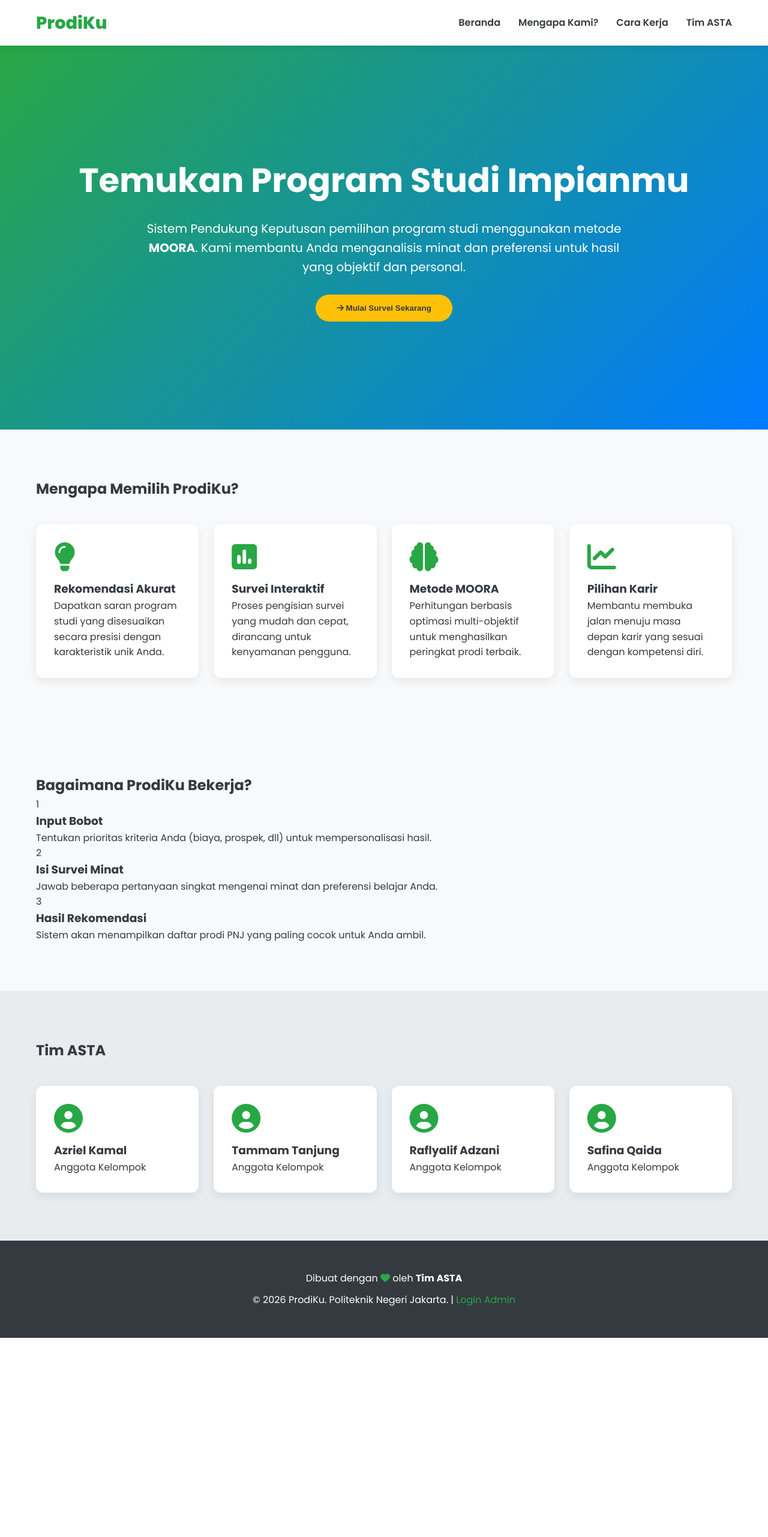
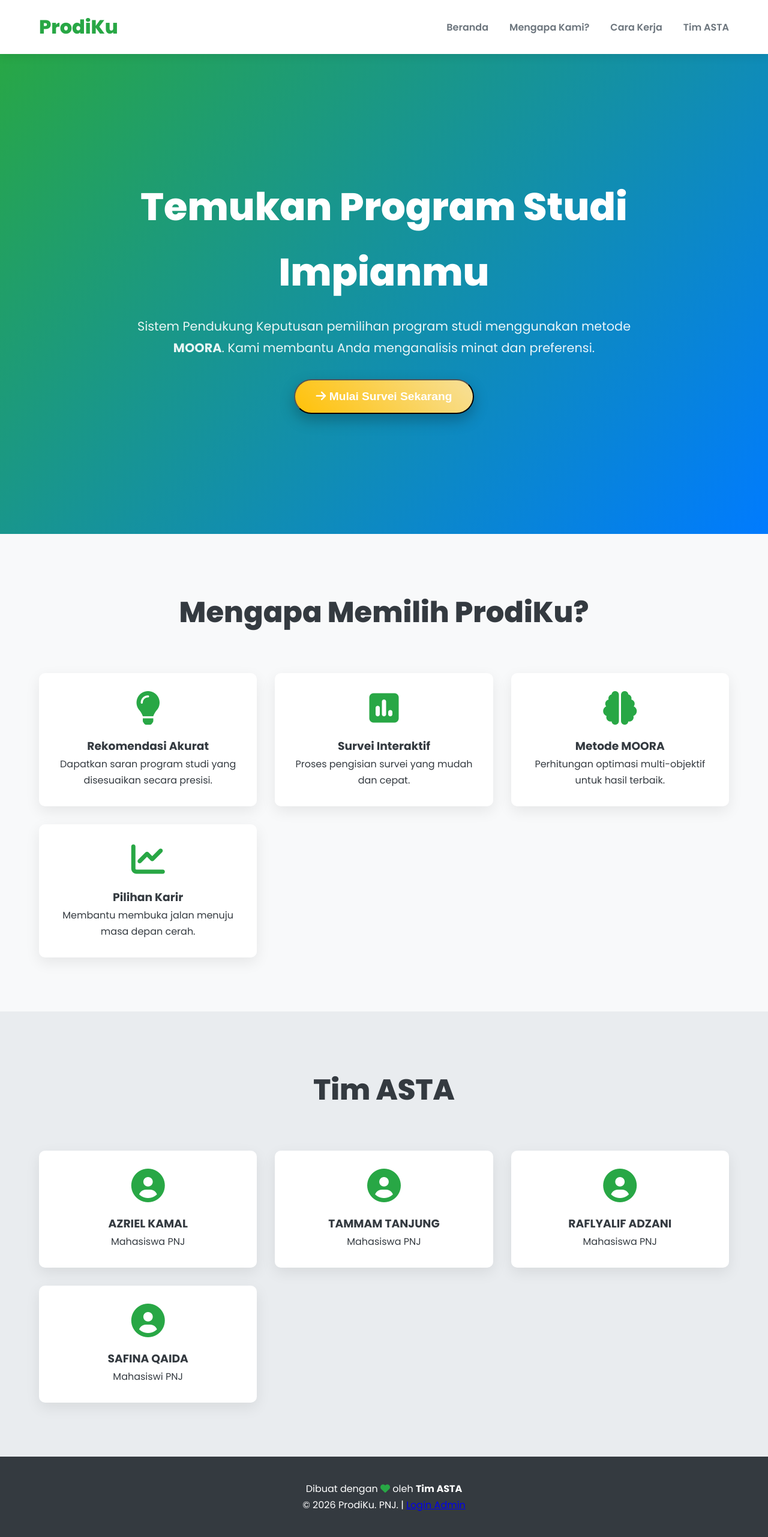
Before and after one commit to Tammam141/Prodiku, a Flask app: page / in a window 1280 px wide. Shown: the whole page at 60% size. Before the commit the page ends 2230 px from the top, so only its background shows below. Run offline with Flask 3, Linux system fonts and the light colour scheme.

Commit message:
Perbaikan ui 2

```diff
--- a/static/index.css
+++ b/static/index.css
@@ -11,7 +11,7 @@
     --white: #ffffff;
     --shadow-light: rgba(0, 0, 0, 0.08);
     --shadow-medium: rgba(0, 0, 0, 0.15);
-    --border-radius: 12px;
+    --border-radius: 10px;
 }
 
 * {
@@ -24,30 +24,34 @@ body {
     font-family: 'Poppins', sans-serif;
     background-color: var(--bg-light);
     color: var(--text-dark);
-    line-height: 1.6;
+    line-height: 1.7;
+    scroll-behavior: smooth;
     overflow-x: hidden;
 }
 
-/* Layout */
 .container {
-    width: 100%;
     max-width: 1200px;
     margin: 0 auto;
-    padding: 0 20px;
+    padding: 0 25px;
 }
 
 .section-padding {
-    padding: 80px 0;
+    padding: 90px 0;
 }
 
-/* Navbar Responsif */
+.text-center {
+    text-align: center;
+}
+
+/* NAVBAR & RESPONSIVE MENU */
 .navbar {
-    background-color: var(--white);
-    padding: 15px 0;
-    box-shadow: 0 2px 10px var(--shadow-light);
+    background-color: rgba(255, 255, 255, 0.95);
+    padding: 18px 0;
+    box-shadow: 0 4px 15px var(--shadow-light);
     position: sticky;
     top: 0;
     z-index: 1000;
+    transition: all 0.3s ease;
 }
 
 .navbar .container {
@@ -57,30 +61,45 @@ body {
 }
 
 .logo {
-    font-size: 1.8rem;
+    font-size: 2em;
     font-weight: 800;
     color: var(--primary);
     text-decoration: none;
 }
 
 .nav-links {
+    list-style: none;
     display: flex;
-    list-style: none;
-    gap: 30px;
+    align-items: center;
+}
+
+.nav-links li {
+    margin-left: 35px;
 }
 
 .nav-links a {
+    color: var(--text-light);
     text-decoration: none;
-    color: var(--text-dark);
     font-weight: 600;
-    transition: 0.3s;
+    position: relative;
+    transition: color 0.3s ease;
 }
 
-.nav-links a:hover {
-    color: var(--primary);
+.nav-links a::after {
+    content: '';
+    position: absolute;
+    left: 0;
+    bottom: -5px;
+    width: 0;
+    height: 3px;
+    background-color: var(--primary);
+    transition: width 0.3s ease;
 }
 
-/* Hamburger Menu (Mobile Only) */
+.nav-links a:hover { color: var(--primary); }
+.nav-links a:hover::after { width: 100%; }
+
+/* Hamburger Menu Icon */
 .menu-toggle {
     display: none;
     flex-direction: column;
@@ -89,110 +108,150 @@ body {
 }
 
 .menu-toggle span {
-    width: 25px;
+    display: block;
+    width: 28px;
     height: 3px;
-    background: var(--text-dark);
-    border-radius: 2px;
+    background: var(--primary);
+    border-radius: 3px;
 }
 
-/* Hero Section */
+/* HERO SECTION */
 .hero {
-    min-height: 80vh;
     background: linear-gradient(135deg, var(--primary), var(--secondary));
+    color: var(--white);
+    position: relative;
+    overflow: hidden;
     display: flex;
     align-items: center;
     justify-content: center;
+    min-height: 100vh;
     text-align: center;
-    color: var(--white);
+}
+
+.hero-content {
+    position: relative;
+    z-index: 2;
+    max-width: 900px;
     padding: 40px 20px;
 }
 
 .hero h1 {
-    font-size: clamp(2rem, 5vw, 3.5rem);
+    font-size: clamp(2.5em, 8vw, 4em); /* Responsive font size */
+    margin-bottom: 18px;
+    font-weight: 800;
+}
+
+.hero p {
+    font-size: clamp(1em, 4vw, 1.3em);
+    margin-bottom: 35px;
+    opacity: 0.9;
+}
+
+.cta-button {
+    display: inline-block;
+    padding: 16px 35px;
+    font-size: 1.2em;
+    color: var(--white);
+    background: linear-gradient(45deg, var(--accent), #f7e099);
+    border-radius: 50px;
+    text-decoration: none;
+    font-weight: 700;
+    box-shadow: 0 10px 25px rgba(0, 0, 0, 0.25);
+    transition: all 0.3s ease;
+}
+
+.cta-button:hover {
+    transform: translateY(-5px);
+    background: linear-gradient(45deg, #99f7aa, var(--accent));
+}
+
+/* GRID SYSTEM (Features & Team) */
+.section-heading {
+    font-size: 3em;
+    margin-bottom: 20px;
+    font-weight: 800;
+}
+
+.feature-grid, .steps-grid {
+    display: grid;
+    grid-template-columns: repeat(auto-fit, minmax(280px, 1fr));
+    gap: 30px;
+    margin-top: 60px;
+}
+
+.feature-item, .step-item {
+    background-color: var(--white);
+    padding: 30px;
+    border-radius: var(--border-radius);
+    box-shadow: 0 8px 25px var(--shadow-light);
+    transition: all 0.3s ease;
+}
+
+.feature-item i {
+    font-size: 3.5em;
+    color: var(--primary);
     margin-bottom: 20px;
 }
 
-.hero p {
-    font-size: clamp(1rem, 2vw, 1.25rem);
-    max-width: 800px;
-    margin: 0 auto 30px;
+.step-item .step-number {
+    width: 60px;
+    height: 60px;
+    font-size: 2.5em;
+    font-weight: 800;
+    color: var(--secondary);
+    border: 4px solid var(--secondary);
+    border-radius: 50%;
+    display: inline-flex;
+    align-items: center;
+    justify-content: center;
+    margin-bottom: 18px;
 }
 
-/* Buttons */
-.cta-button {
-    background-color: var(--accent);
-    color: var(--text-dark);
-    padding: 15px 35px;
-    border-radius: 50px;
-    text-decoration: none;
-    font-weight: 700;
-    display: inline-block;
-    border: none;
-    transition: 0.3s;
+/* FOOTER */
+.footer {
+    background-color: var(--text-dark);
+    color: var(--white);
+    padding: 40px 0;
 }
 
-.cta-button:hover {
-    transform: translateY(-3px);
-    box-shadow: 0 5px 15px rgba(0,0,0,0.2);
-}
-
-/* Features & Team Grid */
-.feature-grid {
-    display: grid;
-    grid-template-columns: repeat(auto-fit, minmax(250px, 1fr));
-    gap: 25px;
-    margin-top: 40px;
-}
-
-.feature-item {
-    background: var(--white);
-    padding: 30px;
-    border-radius: var(--border-radius);
-    box-shadow: 0 5px 15px var(--shadow-light);
-    transition: 0.3s;
-}
-
-.feature-item i {
-    font-size: 3rem;
-    color: var(--primary);
-    margin-bottom: 15px;
-}
-
-/* Animasi */
+/* ANIMATIONS */
 .animated {
-    animation: fadeInUp 0.8s ease forwards;
+    animation: fadeInUp 1s ease-out forwards;
 }
 
 @keyframes fadeInUp {
-    from { opacity: 0; transform: translateY(20px); }
+    from { opacity: 0; transform: translateY(30px); }
     to { opacity: 1; transform: translateY(0); }
 }
 
-/* --- MEDIA QUERIES (BREAKPOINTS) --- */
+/* --- RESPONSIVE MEDIA QUERIES --- */
+@media (max-width: 992px) {
+    .section-heading { font-size: 2.5em; }
+}
 
 @media (max-width: 768px) {
-    .menu-toggle {
-        display: flex;
-    }
+    .menu-toggle { display: flex; }
 
     .nav-links {
-        display: none; /* Sembunyikan menu di mobile */
+        display: none; /* Hidden by default on mobile */
         flex-direction: column;
         position: absolute;
         top: 100%;
         left: 0;
         width: 100%;
         background: var(--white);
-        padding: 20px;
-        box-shadow: 0 5px 10px rgba(0,0,0,0.1);
-        text-align: center;
+        padding: 20px 0;
+        box-shadow: 0 10px 15px rgba(0,0,0,0.1);
     }
 
-    .nav-links.active {
-        display: flex; /* Munculkan saat klik hamburger */
+    .nav-links.active { display: flex; } /* Show when toggled */
+
+    .nav-links li {
+        margin: 15px 0;
+        text-align: center;
+        width: 100%;
     }
 
-    .section-padding {
-        padding: 50px 0;
-    }
+    .section-padding { padding: 60px 0; }
+    .hero { min-height: auto; padding: 100px 0; }
 }
--- a/templates/index.html
+++ b/templates/index.html
@@ -5,10 +5,8 @@
     <meta charset="UTF-8">
     <title>Selamat Datang - ProdiKu SPK</title>
     <meta name="viewport" content="width=device-width, initial-scale=1.0">
-
     <link href="https://fonts.googleapis.com/css2?family=Poppins:wght@300;400;600;700;800&display=swap" rel="stylesheet">
     <link rel="stylesheet" href="https://cdnjs.cloudflare.com/ajax/libs/font-awesome/6.0.0-beta3/css/all.min.css">
-
     <link rel="stylesheet" href="{{ url_for('static', filename='index.css') }}">
 </head>
 
@@ -24,7 +22,7 @@
                 <span></span>
             </div>
 
-            <ul class="nav-links">
+            <ul class="nav-links" id="nav-list">
                 <li><a href="#hero">Beranda</a></li>
                 <li><a href="#features">Mengapa Kami?</a></li>
                 <li><a href="#how-it-works">Cara Kerja</a></li>
@@ -36,10 +34,7 @@
     <section id="hero" class="hero">
         <div class="hero-content animated">
             <h1>Temukan Program Studi Impianmu</h1>
-            <p>
-                Sistem Pendukung Keputusan pemilihan program studi menggunakan metode <strong>MOORA</strong>.
-                Kami membantu Anda menganalisis minat dan preferensi untuk hasil yang objektif dan personal.
-            </p>
+            <p>Sistem Pendukung Keputusan pemilihan program studi menggunakan metode <strong>MOORA</strong>. Kami membantu Anda menganalisis minat dan preferensi.</p>
             <form action="{{ url_for('mulai_survei') }}" method="POST">
                 <button type="submit" class="cta-button">
                     <i class="fas fa-arrow-right"></i> Mulai Survei Sekarang
@@ -55,45 +50,22 @@
                 <div class="feature-item">
                     <i class="fas fa-lightbulb"></i>
                     <h3>Rekomendasi Akurat</h3>
-                    <p>Dapatkan saran program studi yang disesuaikan secara presisi dengan karakteristik unik Anda.</p>
+                    <p>Dapatkan saran program studi yang disesuaikan secara presisi.</p>
                 </div>
                 <div class="feature-item">
                     <i class="fas fa-poll"></i>
                     <h3>Survei Interaktif</h3>
-                    <p>Proses pengisian survei yang mudah dan cepat, dirancang untuk kenyamanan pengguna.</p>
+                    <p>Proses pengisian survei yang mudah dan cepat.</p>
                 </div>
                 <div class="feature-item">
                     <i class="fas fa-brain"></i>
                     <h3>Metode MOORA</h3>
-                    <p>Perhitungan berbasis optimasi multi-objektif untuk menghasilkan peringkat prodi terbaik.</p>
+                    <p>Perhitungan optimasi multi-objektif untuk hasil terbaik.</p>
                 </div>
                 <div class="feature-item">
                     <i class="fas fa-chart-line"></i>
                     <h3>Pilihan Karir</h3>
-                    <p>Membantu membuka jalan menuju masa depan karir yang sesuai dengan kompetensi diri.</p>
-                </div>
-            </div>
-        </div>
-    </section>
-
-    <section id="how-it-works" class="how-it-works section-padding text-center">
-        <div class="container">
-            <h2 class="section-heading">Bagaimana ProdiKu Bekerja?</h2>
-            <div class="steps-grid">
-                <div class="step-item">
-                    <span class="step-number">1</span>
-                    <h3>Input Bobot</h3>
-                    <p>Tentukan prioritas kriteria Anda (biaya, prospek, dll) untuk mempersonalisasi hasil.</p>
-                </div>
-                <div class="step-item">
-                    <span class="step-number">2</span>
-                    <h3>Isi Survei Minat</h3>
-                    <p>Jawab beberapa pertanyaan singkat mengenai minat dan preferensi belajar Anda.</p>
-                </div>
-                <div class="step-item">
-                    <span class="step-number">3</span>
-                    <h3>Hasil Rekomendasi</h3>
-                    <p>Sistem akan menampilkan daftar prodi PNJ yang paling cocok untuk Anda ambil.</p>
+                    <p>Membantu membuka jalan menuju masa depan cerah.</p>
                 </div>
             </div>
         </div>
@@ -105,72 +77,59 @@
             <div class="feature-grid">
                 <div class="feature-item">
                     <i class="fas fa-user-circle"></i>
-                    <h3>Azriel Kamal</h3>
-                    <p>Anggota Kelompok</p>
+                    <h3>AZRIEL KAMAL</h3>
+                    <p>Mahasiswa PNJ</p>
                 </div>
                 <div class="feature-item">
                     <i class="fas fa-user-circle"></i>
-                    <h3>Tammam Tanjung</h3>
-                    <p>Anggota Kelompok</p>
+                    <h3>TAMMAM TANJUNG</h3>
+                    <p>Mahasiswa PNJ</p>
                 </div>
                 <div class="feature-item">
                     <i class="fas fa-user-circle"></i>
-                    <h3>Raflyalif Adzani</h3>
-                    <p>Anggota Kelompok</p>
+                    <h3>RAFLYALIF ADZANI</h3>
+                    <p>Mahasiswa PNJ</p>
                 </div>
                 <div class="feature-item">
                     <i class="fas fa-user-circle"></i>
-                    <h3>Safina Qaida</h3>
-                    <p>Anggota Kelompok</p>
+                    <h3>SAFINA QAIDA</h3>
+                    <p>Mahasiswi PNJ</p>
                 </div>
             </div>
         </div>
     </section>
 
-    <footer class="footer" style="background-color: var(--text-dark); color: white; padding: 50px 0; text-align: center;">
+    <footer class="footer text-center">
         <div class="container">
-            <p style="margin-bottom: 10px;">Dibuat dengan <i class="fas fa-heart" style="color: #28a745;"></i> oleh <strong>Tim ASTA</strong></p>
-            <p>&copy; 2026 ProdiKu. Politeknik Negeri Jakarta. | <a href="/admin" style="color: var(--primary); text-decoration: none;">Login Admin</a></p>
+            <p>Dibuat dengan <i class="fas fa-heart" style="color: #28a745;"></i> oleh <strong>Tim ASTA</strong></p>
+            <p>&copy; 2026 ProdiKu. PNJ. | <a href="/admin">Login Admin</a></p>
         </div>
     </footer>
 
     <script>
         document.addEventListener('DOMContentLoaded', function () {
+            // Logic Hamburger Menu
+            const menuToggle = document.getElementById('mobile-menu');
+            const navLinks = document.getElementById('nav-list');
 
-            // 1. Tombol Toggle Menu Mobile
-            const menuToggle = document.getElementById('mobile-menu');
-            const navLinks = document.querySelector('.nav-links');
-
-            if (menuToggle) {
-                menuToggle.addEventListener('click', function() {
-                    navLinks.classList.toggle('active');
-                });
-            }
-
-            // 2. Klik link menu otomatis menutup menu (khusus Mobile)
-            document.querySelectorAll('.nav-links a').forEach(link => {
-                link.addEventListener('click', () => {
-                    navLinks.classList.remove('active');
-                });
+            menuToggle.addEventListener('click', () => {
+                navLinks.classList.toggle('active');
             });
 
-            // 3. Intersection Observer untuk animasi saat di-scroll
-            const observerOptions = {
-                threshold: 0.15,
-                rootMargin: '0px 0px -50px 0px'
-            };
+            // Tutup menu saat link diklik (mobile)
+            document.querySelectorAll('.nav-links a').forEach(n => n.addEventListener('click', () => {
+                navLinks.classList.remove('active');
+            }));
 
+            // Animasi Scroll
             const observer = new IntersectionObserver((entries) => {
                 entries.forEach(entry => {
                     if (entry.isIntersecting) {
                         entry.target.classList.add('animated');
-                        // Berhenti mengamati setelah animasi jalan
-                        observer.unobserve(entry.target);
                     }
                 });
-            }, observerOptions);
+            }, { threshold: 0.1 });
 
-            // Target elemen yang ingin dianimasikan
             document.querySelectorAll('.section-heading, .feature-item, .step-item').forEach((el) => {
                 observer.observe(el);
             });
```
